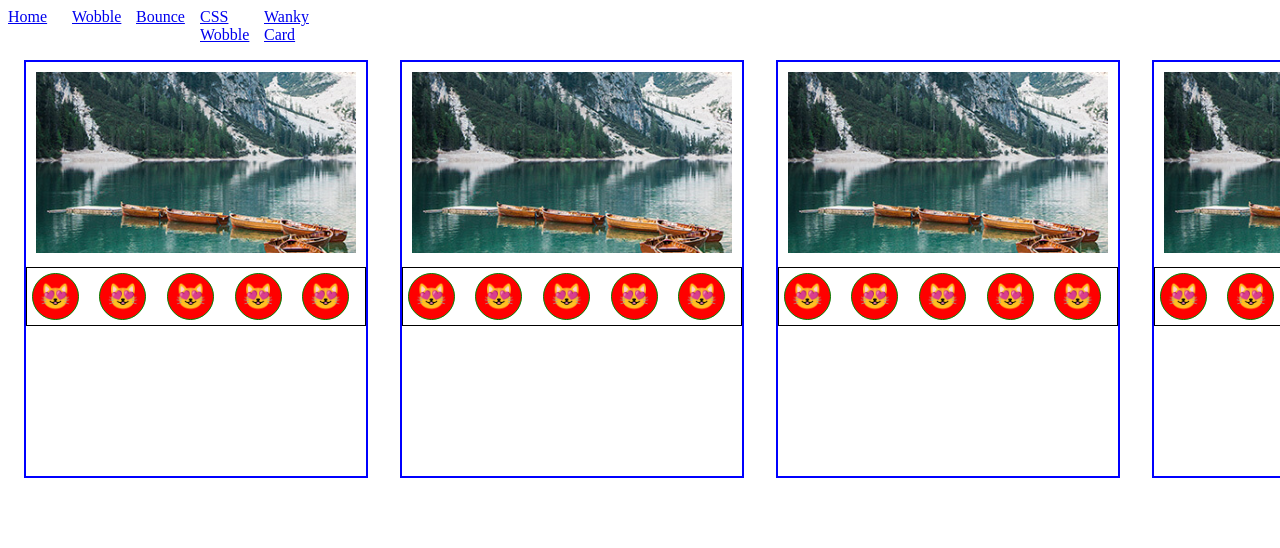
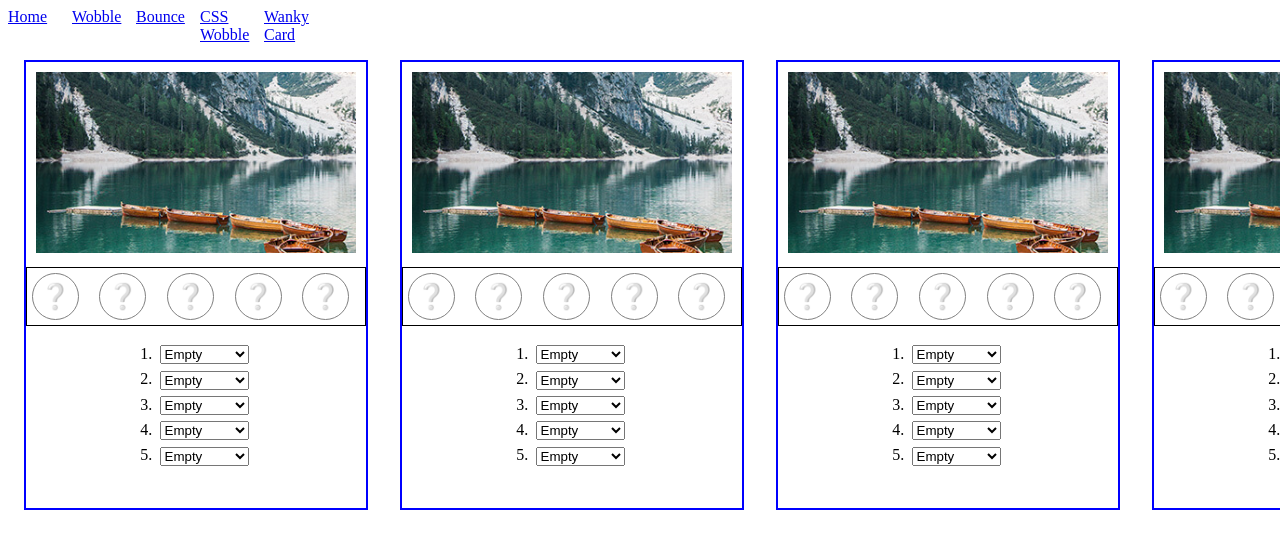
Before and after one commit to godzzo/ng-animation-wobble, an Angular app: page /wanky in a window 1280 px wide. Shown: the top 548 px of the page. Built offline with nearby package versions, Linux system fonts and the light colour scheme.

Commit message:
status selection added for star-bar and circle

```diff
--- a/src/app/star-bar/star-bar.component.html
+++ b/src/app/star-bar/star-bar.component.html
@@ -1 +1,4 @@
-<app-star-circle *ngFor="let star of _stars" [data]="star"></app-star-circle>
+<app-star-circle
+	*ngFor="let star of stars"
+	[value]="star.value"
+></app-star-circle>
--- a/src/app/star-bar/star-bar.component.ts
+++ b/src/app/star-bar/star-bar.component.ts
@@ -6,19 +6,7 @@ import { Component, Input, OnInit } from '@angular/core';
 	styleUrls: ['./star-bar.component.scss'],
 })
 export class StarBarComponent implements OnInit {
-	@Input() set stars(times: number) {
-		const newStars = [];
-
-		for (let i = 0; i < times; i++) {
-			newStars.push({ ...this.empty });
-		}
-
-		this._stars = newStars;
-	}
-
-	_stars: any[] = [];
-
-	empty = { rank: null };
+	@Input() stars: any[];
 
 	constructor() {}
 
--- a/src/app/star-bar/star-circle/star-circle.component.html
+++ b/src/app/star-bar/star-circle/star-circle.component.html
@@ -4,5 +4,9 @@
 	[@shaking]="shaking ? 'true' : 'false'"
 	(click)="flipping = !flipping"
 >
-	<span class="icon">😻</span>
+	<span class="icon">
+		<ng-container *ngIf="value == null">❔</ng-container>
+		<ng-container *ngIf="value == 0">💩</ng-container>
+		<ng-container *ngIf="value == 1">😻</ng-container>
+	</span>
 </div>
--- a/src/app/star-bar/star-circle/star-circle.component.scss
+++ b/src/app/star-bar/star-circle/star-circle.component.scss
@@ -6,7 +6,7 @@
 
 .content {
 	border-radius: 50%; /* Make Circle */
-	border: 1px solid green; /* Draw Circle */
+	border: 1px solid grey; /* Draw Circle */
 	width: 45px;
 	height: 45px;
 	display: inline-block;
--- a/src/app/star-bar/star-circle/star-circle.component.ts
+++ b/src/app/star-bar/star-circle/star-circle.component.ts
@@ -1,5 +1,11 @@
 import { shakingAnimation, flippingAnimation } from './../../util/animations';
-import { Component, OnInit, Input } from '@angular/core';
+import {
+	Component,
+	OnInit,
+	Input,
+	OnChanges,
+	SimpleChanges,
+} from '@angular/core';
 
 @Component({
 	selector: 'app-star-circle',
@@ -7,8 +13,8 @@ import { Component, OnInit, Input } from '@angular/core';
 	styleUrls: ['./star-circle.component.scss'],
 	animations: [shakingAnimation, flippingAnimation],
 })
-export class StarCircleComponent implements OnInit {
-	@Input() data: any;
+export class StarCircleComponent implements OnInit, OnChanges {
+	@Input() value: number;
 
 	flipping = false;
 	shaking = false;
@@ -16,4 +22,16 @@ export class StarCircleComponent implements OnInit {
 	constructor() {}
 
 	ngOnInit(): void {}
+
+	ngOnChanges(changes: SimpleChanges): void {
+		const valueChange = changes.value;
+
+		if (!valueChange.firstChange) {
+			if (valueChange.currentValue > 0) {
+				this.flipping = true;
+			} else {
+				this.shaking = true;
+			}
+		}
+	}
 }
--- a/src/app/util/animations.ts
+++ b/src/app/util/animations.ts
@@ -39,8 +39,8 @@ const customAnimation = animation(
 );
 
 export const flippingAnimation = trigger('flipping', [
-	state('true', style({ backgroundColor: 'grey' })),
-	state('false', style({ backgroundColor: 'red' })),
+	state('true', style({ backgroundColor: 'green' })),
+	state('false', style({ backgroundColor: 'white' })),
 	transition(
 		'true => false, false => true',
 		animate(
@@ -55,8 +55,8 @@ export const flippingAnimation = trigger('flipping', [
 ]);
 
 export const shakingAnimation = trigger('shaking', [
-	state('true', style({ backgroundColor: 'grey' })),
-	state('false', style({ backgroundColor: 'red' })),
+	state('true', style({ backgroundColor: 'red' })),
+	state('false', style({ backgroundColor: 'white' })),
 	transition(
 		'true => false, false => true',
 		animate(
--- a/src/app/wanky-card/wanky-card.module.ts
+++ b/src/app/wanky-card/wanky-card.module.ts
@@ -5,9 +5,10 @@ import { CommonModule } from '@angular/common';
 
 import { WankyCardRoutingModule } from './wanky-card-routing.module';
 import { WankyCardComponent } from './wanky-card.component';
+import { FormsModule } from '@angular/forms';
 
 @NgModule({
 	declarations: [WankyCardComponent, WankyItemComponent],
-	imports: [CommonModule, WankyCardRoutingModule, StarBarModule],
+	imports: [CommonModule, WankyCardRoutingModule, StarBarModule, FormsModule],
 })
 export class WankyCardModule {}
--- a/src/app/wanky-card/wanky-item/wanky-item.component.html
+++ b/src/app/wanky-card/wanky-item/wanky-item.component.html
@@ -1,7 +1,18 @@
 <div class="card">
 	<img src="/assets/cards/card1.jpg" />
 
-	<app-star-bar [stars]="5"></app-star-bar>
+	<app-star-bar [stars]="questions"></app-star-bar>
 
-	<div class="bottom-area"></div>
+	<div class="bottom-area">
+		<ng-container *ngFor="let question of questions; let index = index">
+			<div>
+				{{ index + 1 }}.
+				<select [(ngModel)]="question.value">
+					<option [value]="null">Empty</option>
+					<option [value]="1">Succeeded</option>
+					<option [value]="0">Failed</option>
+				</select>
+			</div>
+		</ng-container>
+	</div>
 </div>
--- a/src/app/wanky-card/wanky-item/wanky-item.component.scss
+++ b/src/app/wanky-card/wanky-item/wanky-item.component.scss
@@ -13,4 +13,9 @@ img {
 
 .bottom-area {
 	height: 150px;
+	margin: 1rem;
 }
+
+select {
+	margin: 0.2rem;
+}
--- a/src/app/wanky-card/wanky-item/wanky-item.component.ts
+++ b/src/app/wanky-card/wanky-item/wanky-item.component.ts
@@ -6,6 +6,14 @@ import { Component, OnInit } from '@angular/core';
 	styleUrls: ['./wanky-item.component.scss'],
 })
 export class WankyItemComponent implements OnInit {
+	questions = [
+		{ value: null },
+		{ value: null },
+		{ value: null },
+		{ value: null },
+		{ value: null },
+	];
+
 	constructor() {}
 
 	ngOnInit(): void {}
```
